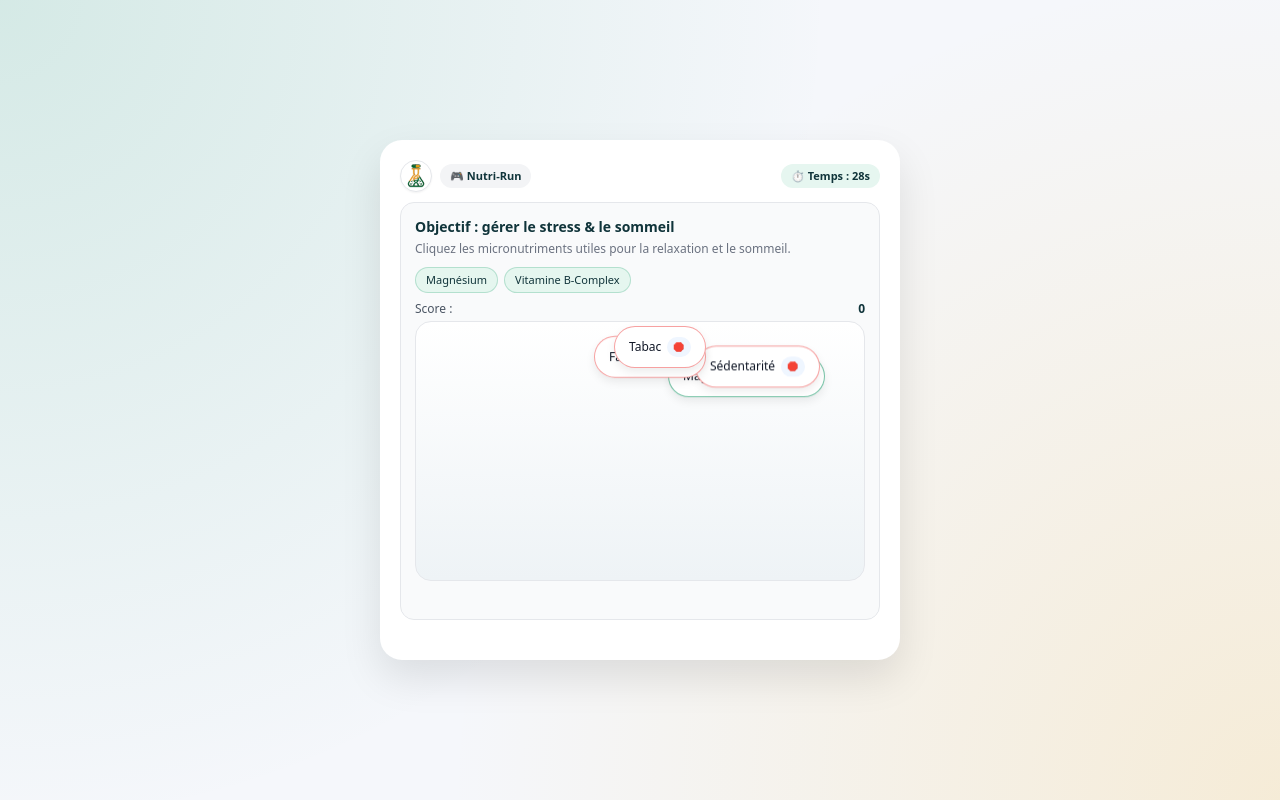
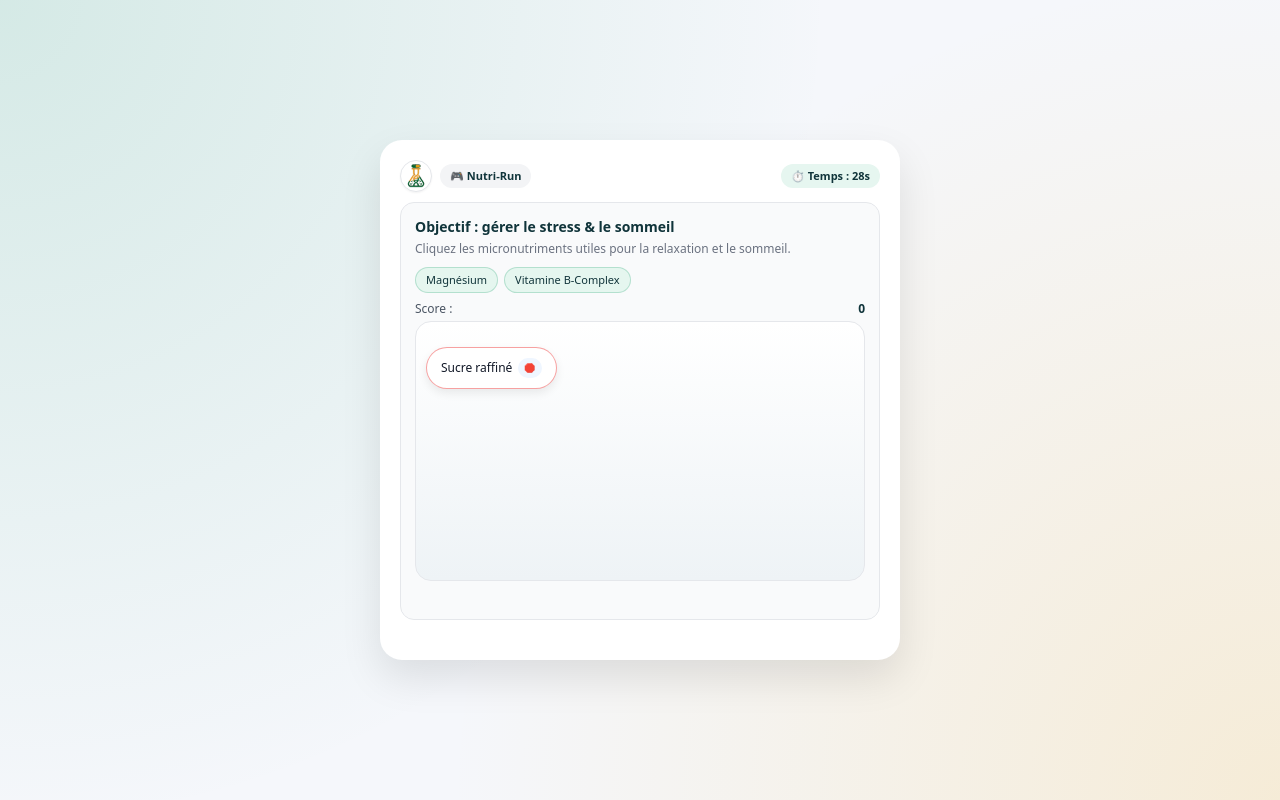
Before and after one commit to SabrineBoussema/NutriomeRun, a React (Vite) app: page / in a window 1280 px wide. Both pictures are taken after a click on the button "🚀 Lancer Nutri-Run". Built offline with nearby package versions, Linux system fonts and the light colour scheme.

Commit message:
lent animation and none supersposed

```diff
--- a/src/components/Bubble.tsx
+++ b/src/components/Bubble.tsx
@@ -35,6 +35,7 @@ export function Bubble({ item, isGood, left, onClick, onAnimationEnd }: BubblePr
     if (!el) return;
 
     const handleAnimationEnd = () => {
+      // si le joueur n’a pas cliqué, on considère que la bulle est "ratée"
       if (!hasClickedRef.current) {
         onAnimationEnd();
       }
@@ -46,11 +47,12 @@ export function Bubble({ item, isGood, left, onClick, onAnimationEnd }: BubblePr
     };
   }, [onAnimationEnd]);
 
-  const baseClasses = "absolute top-0 px-3.5 py-2.5 rounded-full bg-white border text-xs text-gray-900 inline-flex items-center gap-1.5 shadow-[0_4px_10px_rgba(0,0,0,0.08)] cursor-pointer select-none will-change-transform";
+  const baseClasses =
+    'absolute top-0 px-3.5 py-2.5 rounded-full bg-white border text-xs text-gray-900 inline-flex items-center gap-1.5 shadow-[0_4px_10px_rgba(0,0,0,0.08)] cursor-pointer select-none will-change-transform';
 
   const typeClasses = isGood
-    ? "border-[rgba(28,156,108,0.6)] bg-[#f0fdf4]"
-    : "border-[rgba(239,68,68,0.5)] bg-[#fef2f2]";
+    ? 'border-[rgba(28,156,108,0.6)] bg-[#f0fdf4]'
+    : 'border-[rgba(239,68,68,0.5)] bg-[#fef2f2]';
 
   return (
     <div
@@ -58,7 +60,7 @@ export function Bubble({ item, isGood, left, onClick, onAnimationEnd }: BubblePr
       className={`${baseClasses} ${typeClasses}`}
       style={{
         left: `${left}px`,
-        animation: 'fall 3.2s linear forwards'
+        animation: 'fall 6s linear forwards'
       }}
       onClick={handleClick}
     >
--- a/src/components/GameScreen.tsx
+++ b/src/components/GameScreen.tsx
@@ -3,6 +3,7 @@ import { Bubble } from './Bubble';
 import { Objective, Item } from '../types';
 import { ITEMS, SPAWN_INTERVAL } from '../constants';
 import nutriomeLogo from '/nutriome-logo.png';
+
 interface GameScreenProps {
   objective: Objective;
   timeLeft: number;
@@ -16,7 +17,10 @@ interface BubbleState {
   item: Item;
   isGood: boolean;
   left: number;
+  lane: number; // 👈 on garde la lane pour savoir où elle est
 }
+
+const LANES = 3; // ✅ nombre de "pistes" horizontales (colonnes de bulles)
 
 export function GameScreen({
   objective,
@@ -25,7 +29,7 @@ export function GameScreen({
   onScoreChange,
   onTimeEnd
 }: GameScreenProps) {
-  const [bubbles, setBubbles] = useState<BubbleState[]>();
+  const [bubbles, setBubbles] = useState<BubbleState[]>([]);
   const [feedback, setFeedback] = useState<{ message: string; type: 'good' | 'bad' | '' }>({
     message: '',
     type: ''
@@ -34,106 +38,134 @@ export function GameScreen({
   const playAreaRef = useRef<HTMLDivElement>(null);
 
   const spawnBubble = useCallback(() => {
+    setBubbles(prev => {
+      const current = prev ?? [];
+
+      // 🔍 lanes déjà occupées par une bulle encore à l’écran
+      const occupiedLanes = new Set(current.map(b => b.lane));
+
+      // 🧠 chercher une lane libre
+      let freeLane: number | null = null;
+      for (let i = 0; i < LANES; i++) {
+        if (!occupiedLanes.has(i)) {
+          freeLane = i;
+          break;
+        }
+      }
+
+      // ❌ si aucune lane libre, on ne crée PAS de nouvelle bulle
+      // → on attend le prochain tick, ça évite la superposition
+      if (freeLane === null) {
+        return current;
+      }
+
       const item = ITEMS[Math.floor(Math.random() * ITEMS.length)];
       const isGood = item.tags.some(tag => objective.tags.includes(tag));
 
       const areaWidth = playAreaRef.current?.clientWidth || 480;
-    const bubbleWidth = 120;
-    const maxLeft = Math.max(areaWidth - bubbleWidth, 20);
-    const left = 10 + Math.random() * maxLeft;
+      const bubbleWidth = 140; // largeur approximative d’une bulle
+
+      // 🧊 On découpe la zone de jeu en LANES colonnes
+      const lanes = LANES;
+      const laneWidth = lanes > 1 ? (areaWidth - bubbleWidth) / (lanes - 1) : 0;
+
+      const left = 10 + freeLane * laneWidth;
 
       const newBubble: BubbleState = {
         id: bubbleIdRef.current++,
         item,
         isGood,
-      left
+        left,
+        lane: freeLane
       };
 
-    setBubbles(prev => [...(prev || []), newBubble]);
+      return [...current, newBubble];
+    });
   }, [objective.tags]);
 
+  // 🕒 rythme d’apparition des bulles (réglé via SPAWN_INTERVAL dans ../constants)
   useEffect(() => {
     const interval = setInterval(spawnBubble, SPAWN_INTERVAL);
     return () => clearInterval(interval);
   }, [spawnBubble]);
 
+  // ⏱ fin du temps
   useEffect(() => {
     if (timeLeft <= 0) {
       onTimeEnd();
     }
   }, [timeLeft, onTimeEnd]);
 
-  const handleBubbleClick = useCallback((isGood: boolean) => {
+  const handleBubbleClick = useCallback(
+    (isGood: boolean) => {
       if (isGood) {
         onScoreChange(score + 1);
         setFeedback({
-        message: "✅ Bien joué ! Micronutriment adapté à l'objectif.",
+          message: '✅ Bien joué ! Micronutriment adapté à l’objectif.',
           type: 'good'
         });
       } else {
         onScoreChange(Math.max(0, score - 1));
         setFeedback({
-        message: "❌ Oups, celui-ci ne cible pas vraiment cet objectif.",
+          message: '❌ Oups, celui-ci ne cible pas vraiment cet objectif.',
           type: 'bad'
         });
       }
-  }, [score, onScoreChange]);
+    },
+    [score, onScoreChange]
+  );
 
   const handleBubbleAnimationEnd = useCallback((id: number) => {
-    setBubbles(prev => prev?.filter(b => b.id !== id) || []);
+    setBubbles(prev => prev.filter(b => b.id !== id));
   }, []);
 
   return (
     <div>
-      <div className="flex justify-between items-center mb-2.5 text-xs text-gray-500 gap-2 flex-wrap">
-      {/* 👇 Bloc logo + titre jeu */}
+      {/* Header : logo + temps */}
+      <div className="mb-2.5 flex flex-wrap items-center justify-between gap-2 text-xs text-gray-500">
+        {/* 🎮 Logo + titre jeu */}
         <div className="flex items-center gap-2">
-        <div className="w-8 h-8 rounded-full bg-white shadow-sm border border-gray-200 flex items-center justify-center">
-          <img
-            src={nutriomeLogo}
-            alt="Nutriome"
-            className="w-6 h-6 object-contain"
-          />
+          <div className="flex h-8 w-8 items-center justify-center rounded-full border border-gray-200 bg-white shadow-sm">
+            <img src={nutriomeLogo} alt="Nutriome" className="h-6 w-6 object-contain" />
           </div>
-        <span className="px-2.5 py-1 rounded-full bg-gray-100 text-[11px] font-semibold text-[#10343a]">
+          <span className="rounded-full bg-gray-100 px-2.5 py-1 text-[11px] font-semibold text-[#10343a]">
             🎮 Nutri-Run
           </span>
         </div>
 
         {/* ⏱ Temps */}
-      <div className="px-2.5 py-1 rounded-full bg-[#e6f6f0] text-[#10343a] font-semibold text-[11px] inline-flex items-center gap-1 whitespace-nowrap">
+        <div className="inline-flex items-center gap-1 whitespace-nowrap rounded-full bg-[#e6f6f0] px-2.5 py-1 text-[11px] font-semibold text-[#10343a]">
           ⏱ Temps : {timeLeft}s
         </div>
       </div>
 
-      <div className="bg-gray-50 rounded-[14px] p-3.5 mb-4 border border-gray-200">
-        <div className="text-sm font-semibold text-[#10343a] mb-1">
-          {objective.title}
-        </div>
-        <div className="text-xs text-gray-500 mb-2.5">
-          {objective.description}
-        </div>
-        <div className="flex flex-wrap gap-1.5 mb-2">
-          {objective.targets.map((target) => (
+      {/* Carte objectif + zone de jeu */}
+      <div className="mb-4 rounded-[14px] border border-gray-200 bg-gray-50 p-3.5">
+        <div className="mb-1 text-sm font-semibold text-[#10343a]">{objective.title}</div>
+        <div className="mb-2.5 text-xs text-gray-500">{objective.description}</div>
+
+        <div className="mb-2 flex flex-wrap gap-1.5">
+          {objective.targets.map(target => (
             <span
               key={target}
-              className="text-[11px] px-2.5 py-1 rounded-full bg-[#e5f6ef] text-[#10343a] border border-[rgba(28,156,108,0.25)]"
+              className="rounded-full border border-[rgba(28,156,108,0.25)] bg-[#e5f6ef] px-2.5 py-1 text-[11px] text-[#10343a]"
             >
               {target}
             </span>
           ))}
         </div>
 
-        <div className="text-xs text-gray-600 flex justify-between items-center mb-1">
+        <div className="mb-1 flex items-center justify-between text-xs text-gray-600">
           <span>Score :</span>
           <span className="font-bold text-[#10343a]">{score}</span>
         </div>
 
+        {/* Aire de jeu */}
         <div
           ref={playAreaRef}
-          className="relative w-full h-[260px] rounded-2xl bg-gradient-to-b from-white to-[#eef3f6] border border-gray-200 overflow-hidden"
+          className="relative h-[260px] w-full overflow-hidden rounded-2xl border border-gray-200 bg-gradient-to-b from-white to-[#eef3f6]"
         >
-          {bubbles?.map((bubble) => (
+          {bubbles.map(bubble => (
             <Bubble
               key={bubble.id}
               item={bubble.item}
@@ -146,7 +178,7 @@ export function GameScreen({
         </div>
 
         <div
-          className={`text-xs mt-2 min-h-4 ${
+          className={`mt-2 min-h-4 text-xs ${
             feedback.type === 'good'
               ? 'text-[#15803d]'
               : feedback.type === 'bad'
--- a/src/constants.ts
+++ b/src/constants.ts
@@ -46,4 +46,4 @@ export const ITEMS: Item[] = [
 ];
 
 export const TOTAL_TIME = 30;
-export const SPAWN_INTERVAL = 600;
+export const SPAWN_INTERVAL = 1600;
--- a/src/index.css
+++ b/src/index.css
@@ -4,12 +4,10 @@
 
 @keyframes fall {
   from {
-    transform: translateY(-10%);
-    opacity: 1;
+    top: -40px;
   }
   to {
-    transform: translateY(115%);
-    opacity: 1;
+    top: 260px; /* même hauteur que la play area */
   }
 }
 
```
Lines whose indentation alone changed are shown as unchanged.
